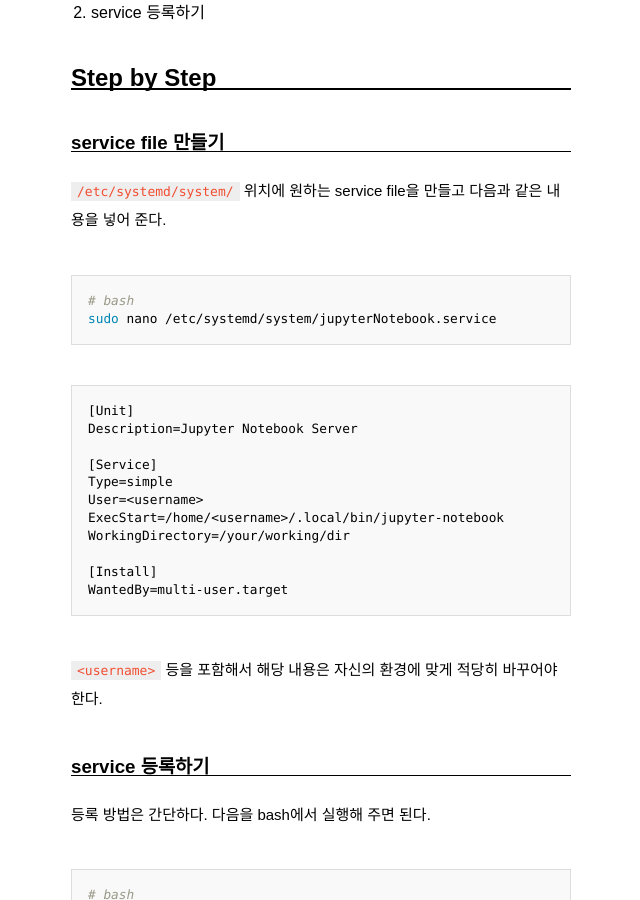
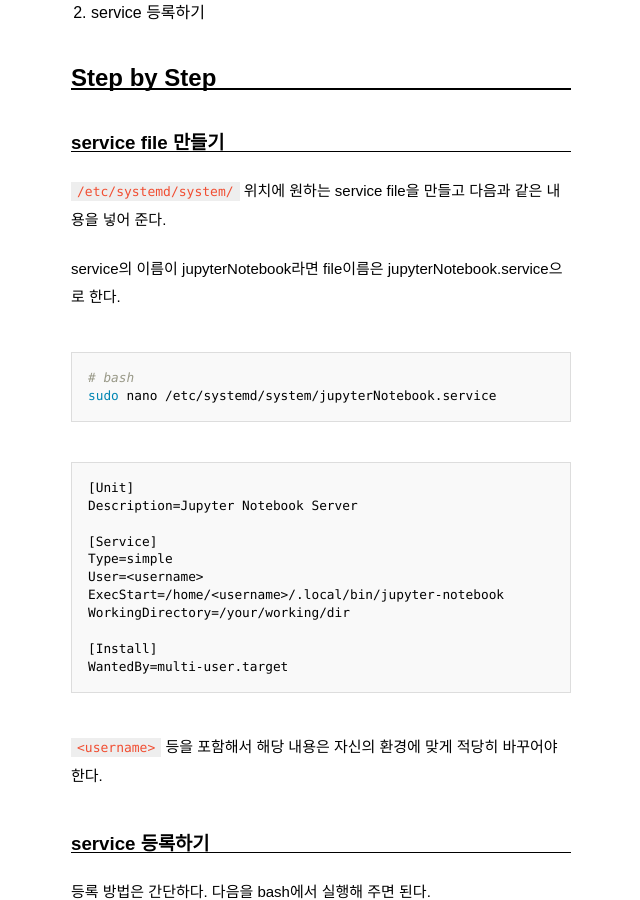
Before and after one commit to pinedance/blog, a Jekyll site: the page built from _posts/2017/07-12/2017-09-12-Ubuntu-16.04-system-service-등록하기.md, in a window 1280 px wide and 900 px high, scrolled down 950 px. Shown: the whole window, without its empty margins (319-959 px from the left). Built offline with Jekyll 4.4.1, drawn with Linux system fonts in a browser that asks for light colours; some web fonts are replaced; comment, search, counter and statistics services are not loaded; some of the changed text lies outside the part shown.

Commit message:
update old post

````diff
--- a/_posts/2017/07-12/2017-09-12-Ubuntu-16.04-system-service-등록하기.md
+++ b/_posts/2017/07-12/2017-09-12-Ubuntu-16.04-system-service-등록하기.md
@@ -33,6 +33,8 @@ Ubuntu 16.04를 기준으로 정리해 본다. jupyter notebook을 예로 든다
 ### service file 만들기
 
 `/etc/systemd/system/` 위치에 원하는 service file을 만들고 다음과 같은 내용을 넣어 준다.
+
+service의 이름이 jupyterNotebook라면 file이름은 jupyterNotebook.service으로 한다.
 
 ```bash
 # bash
@@ -115,3 +117,4 @@ systemctl list-units --type service --all
 * [Systemd Essentials: Working with Services, Units, and the Journal](https://www.digitalocean.com/community/tutorials/systemd-essentials-working-with-services-units-and-the-journal)
 * [How to Create a new service with systemd](https://www.ubuntudoc.com/how-to-create-new-service-with-systemd/)
 * [16.04 Command to list all services started on boot](https://askubuntu.com/questions/912216/16-04-command-to-list-all-services-started-on-boot/912218)
+* [Ubuntu Systemd Service 등록](https://blog.silnex.kr/ubuntu-systemd-service-%EB%93%B1%EB%A1%9D/#service_doc)
````
